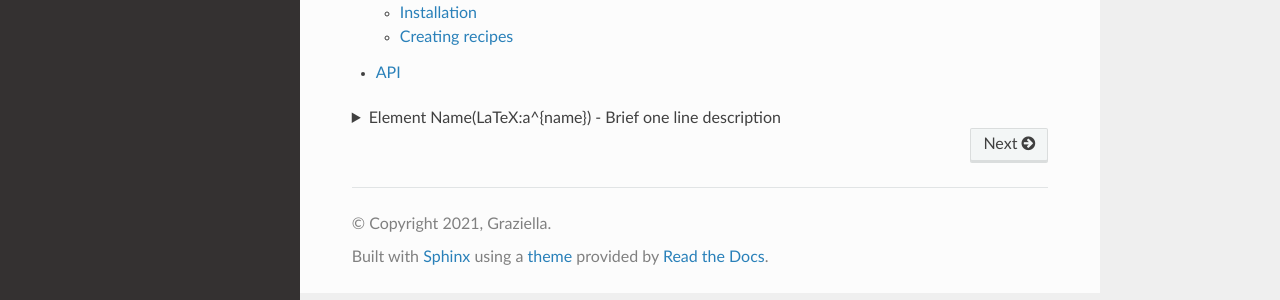
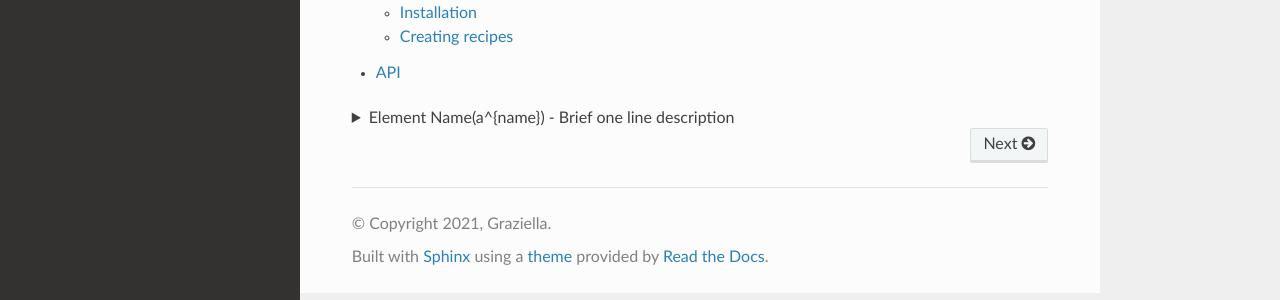
Before and after one commit to HaomiaoLuoLlanio/doc_beginning, a Sphinx documentation site: the page built from docs/source/index.rst, in a window 1280 px wide. Shown: the part 496-796 px from the top of the page. Built offline with Sphinx 7.4.7 and the Read the Docs theme 2.0.0, drawn with Linux system fonts in a browser that asks for light colours.

Commit message:
Update index.rst

```diff
--- a/docs/source/index.rst
+++ b/docs/source/index.rst
@@ -25,8 +25,8 @@
 .. raw:: html
 
    <details>
-     <summary>Element Name(LaTeX:a^{name}) - Brief one line description</summary>
-     <p><Element name>: expression\n
-     Details:\n
-     Examples:</p>
+     <summary>Element Name(a^{name}) - Brief one line description</summary>
+     <p><Element name>: expression<br>
+     Details:<br>
+     Examples:<br>
    </details>
```
